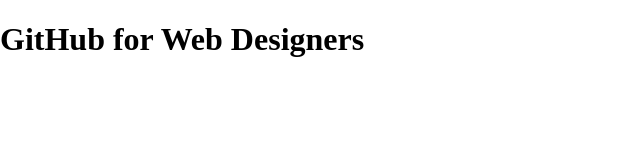
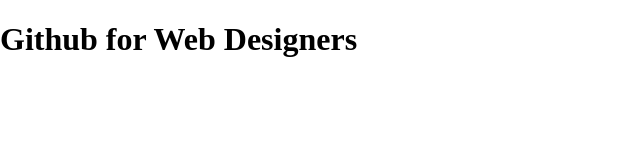
Before and after one commit to steverodrigz/git-basics, a plain HTML site: page index.html in a window 1280 px wide. Shown: the whole page, without its empty margins (0-640 px from the left). Drawn offline with nearby package versions, Linux system fonts and the light colour scheme.

Commit message:
updated info

```diff
--- a/index.html
+++ b/index.html
@@ -14,7 +14,7 @@
     </head>
     <body>
     <header>
-	<h1><span aria-hidden="true" data-icon="&#xE087" class="githib-icon"></span> GitHub for Web Designers</h1>
+	<h1><span aria-hidden="true" data-icon="&#xE087;" class="github-icon"></span> Github for Web Designers</h1>
     </header>
     <nav id="pageNav">
     </nav>
```
